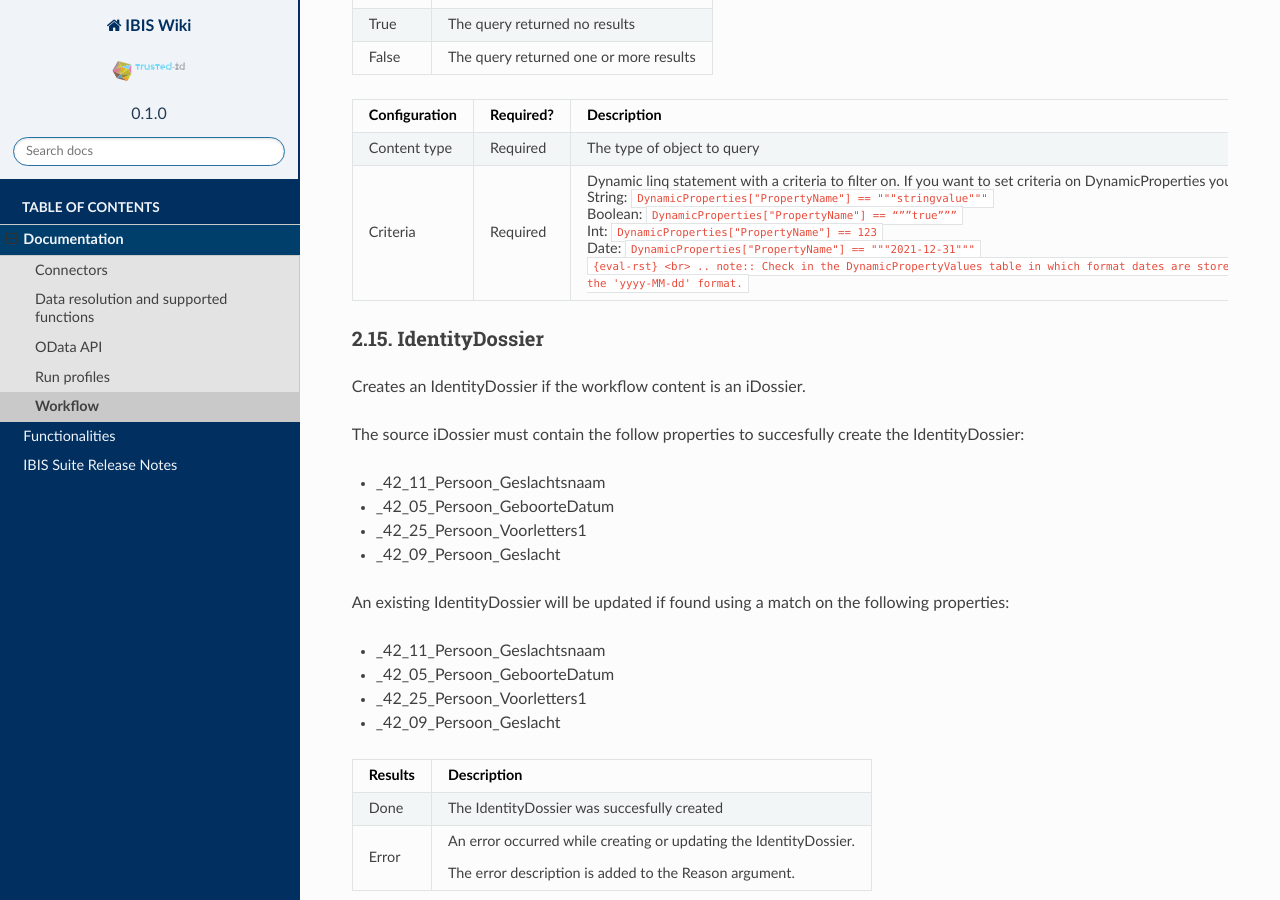
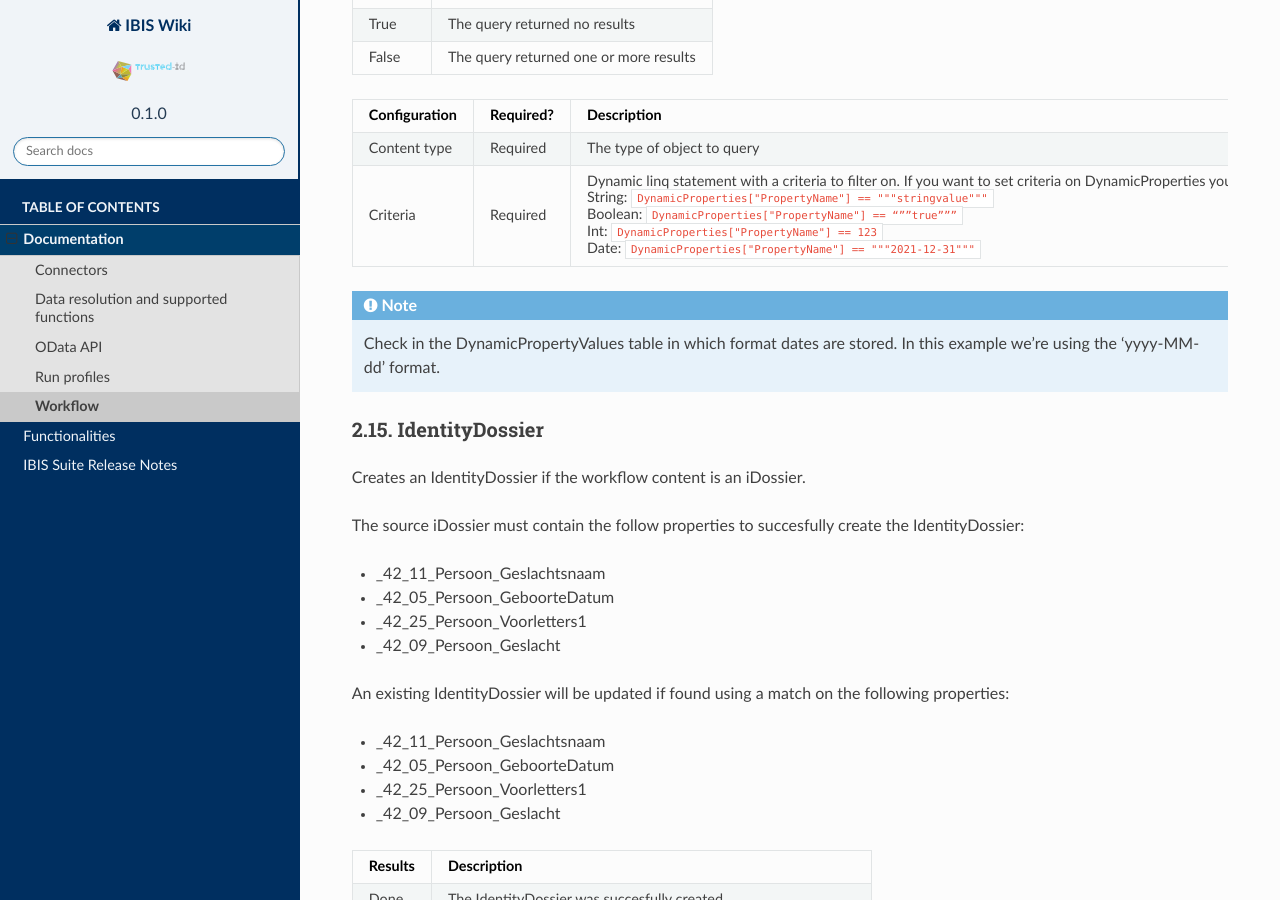
Before and after one commit to Raoulorlando/rtd-tutorial, a Sphinx documentation site: the page built from docs/source/Documentatie/SysPage_Workflow.md, in a window 1280 px wide and 900 px high, scrolled down 16028 px. Built offline with Sphinx 7.4.7 and the Read the Docs theme 2.0.0, drawn with Linux system fonts in a browser that asks for light colours; nearby versions of some CDN libraries; some web fonts are replaced; library files that are not in the unit come from our copies; pages that are not in the unit, such as notebooks, are missing from menus.

Commit message:
Updated hasresult table with a note

````diff
--- a/docs/source/Documentatie/SysPage_Workflow.md
+++ b/docs/source/Documentatie/SysPage_Workflow.md
@@ -658,7 +658,11 @@ query returned zero results.
 | Configuration | Required? |                                                             Description                                                            |
 |:-------------:|:---------:|:----------------------------------------------------------------------------------------------------------------------------------:|
 |  Content type |  Required |                                                     The type of object to query                                                    |
-|    Criteria   |  Required | Dynamic linq statement with a criteria to filter on.   If you want to set criteria on DynamicProperties you should use the following syntax: <br> String: ```DynamicProperties["PropertyName"] == """stringvalue"""``` <br> Boolean: ```DynamicProperties["PropertyName"] == “””true”””```  <br> Int: ```DynamicProperties["PropertyName"] == 123``` <br> Date: ```DynamicProperties["PropertyName"] == """2021-12-31"""``` <br> ```{eval-rst} <br> .. note:: Check in the DynamicPropertyValues table in which format dates are stored. In this example we're using the 'yyyy-MM-dd' format.```|
+|    Criteria   |  Required | Dynamic linq statement with a criteria to filter on.   If you want to set criteria on DynamicProperties you should use the following syntax: <br> String: ```DynamicProperties["PropertyName"] == """stringvalue"""``` <br> Boolean: ```DynamicProperties["PropertyName"] == “””true”””```  <br> Int: ```DynamicProperties["PropertyName"] == 123``` <br> Date: ```DynamicProperties["PropertyName"] == """2021-12-31"""``` |
+
+```{eval-rst}
+.. note:: Check in the DynamicPropertyValues table in which format dates are stored. In this example we're using the 'yyyy-MM-dd' format.
+```
 
 
 ### IdentityDossier
````
